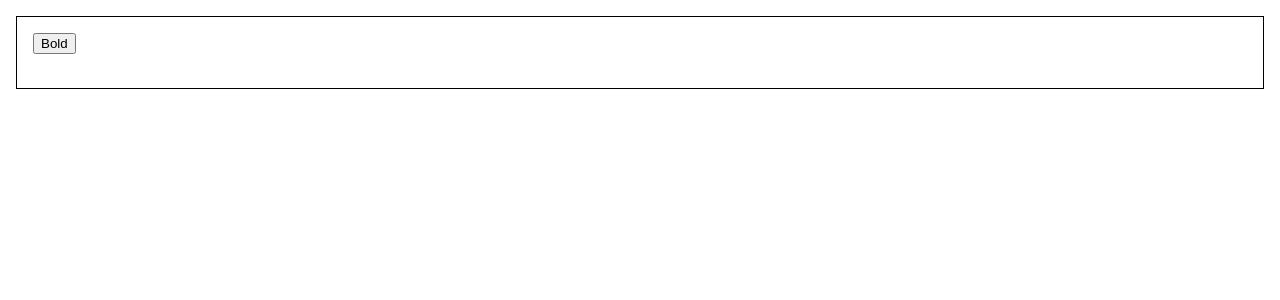
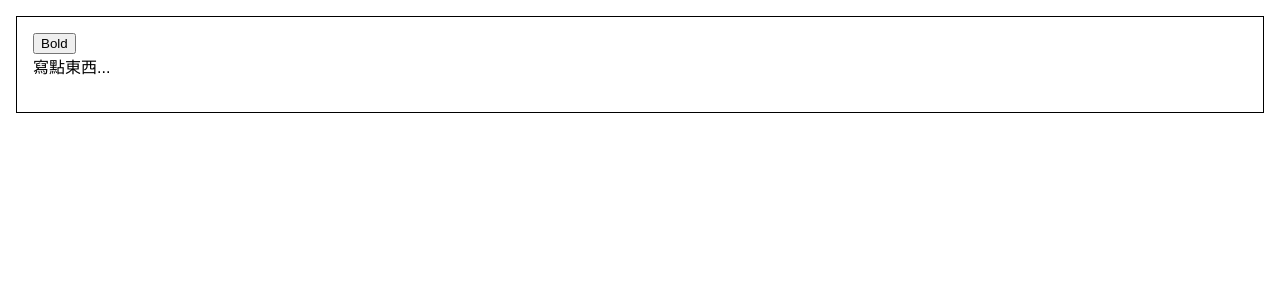
Before and after one commit to luchoching/testDraftjs, a React (Create React App) app: page / in a window 1280 px wide. Shown: the top 300 px of the page. Built offline with nearby package versions, Linux system fonts and the light colour scheme.

Commit message:
Add add-tab

```diff
--- a/src/App.js
+++ b/src/App.js
@@ -1,7 +1,7 @@
 import React, { Component } from 'react';
 import './App.css';
 
-import {Editor, EditorState, RichUtils} from 'draft-js';
+import {Editor, EditorState, RichUtils, Modifier} from 'draft-js';
 import LinkEditor from './LinkEditor';
 
 class MyEditor extends Component {
@@ -9,11 +9,29 @@ class MyEditor extends Component {
     super(props);
     this.state = {editorState: EditorState.createEmpty()};
     this.onChange = (editorState) => this.setState({editorState});
+    this.focus = () => this.refs.editor.focus();
+    this.onTab = this.onTab.bind(this);
     this.handleBold = this.handleBold.bind(this);
   }
 
   handleBold() {
     this.onChange(RichUtils.toggleInlineStyle(this.state.editorState, 'BOLD'));
+  }
+
+  onTab(e) {
+    console.log('tab');
+    e.preventDefault();
+    const tabCharacter = '    ';
+    let currentState = this.state.editorState;
+    let newContentState = Modifier.replaceText(
+      currentState.getCurrentContent(),
+      currentState.getSelection(),
+      tabCharacter
+    );
+
+    this.setState({
+      editorState: EditorState.push(currentState, newContentState, 'insert-characters')
+    });
   }
 
   render() {
@@ -22,7 +40,11 @@ class MyEditor extends Component {
         <button onClick={this.handleBold}>Bold</button>
         <Editor
           editorState={this.state.editorState}
-          onChange={this.onChange} />
+          onChange={this.onChange}
+          onTab={this.onTab}
+          placeholder="寫點東西..."
+          ref="editor"
+        />
       </div>
 
     );
```
